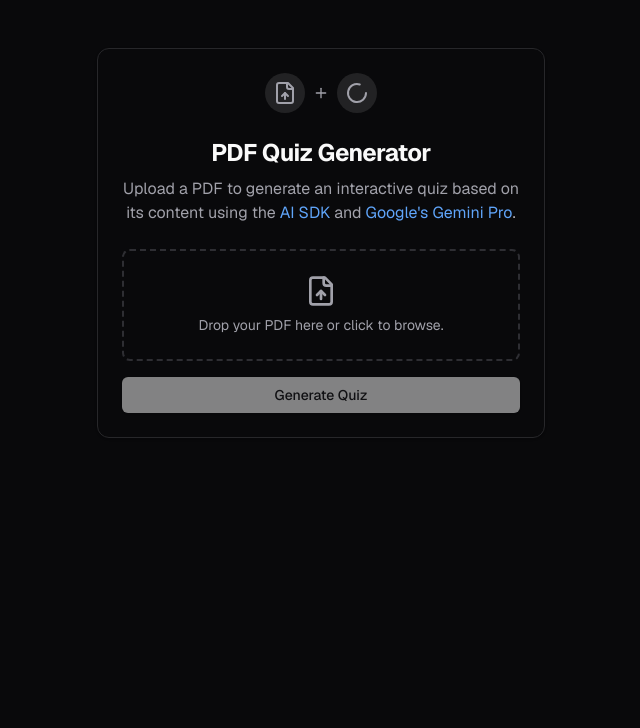
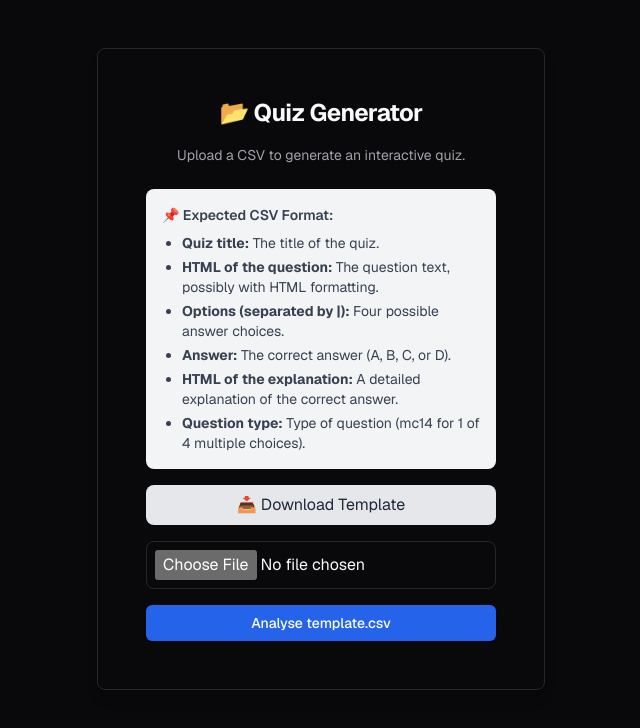
Before and after one commit to moabzomg/question-generator, a Next.js app: page / in a window 1280 px wide. Shown: the top 728 px of the page, without its empty margins (319-959 px from the left). Built offline with nearby package versions, Linux system fonts and the light colour scheme.

Commit message:
added template.csv

```diff
--- a/app/(preview)/layout.tsx
+++ b/app/(preview)/layout.tsx
@@ -7,9 +7,8 @@ import { Geist } from "next/font/google";
 const geist = Geist({ subsets: ["latin"] });
 
 export const metadata: Metadata = {
-  metadataBase: new URL("https://ai-sdk-preview-pdf-support.vercel.app"),
-  title: "PDF Support Preview",
-  description: "Experimental preview of PDF support with the AI SDK",
+  title: "Quiz Generator",
+  description: "Generating quiz from a CSV file",
 };
 
 export default function RootLayout({
--- a/app/(preview)/page.tsx
+++ b/app/(preview)/page.tsx
@@ -1,11 +1,10 @@
 "use client";
 
-import { useState } from "react";
-import { experimental_useObject } from "ai/react";
+import { useEffect, useState } from "react";
 import { questionsSchema } from "@/lib/schemas";
 import { z } from "zod";
 import { toast } from "sonner";
-import { FileUp, Plus, Loader2 } from "lucide-react";
+import { Loader2 } from "lucide-react";
 import { Button } from "@/components/ui/button";
 import {
   Card,
@@ -17,213 +16,190 @@ import {
 } from "@/components/ui/card";
 import { Progress } from "@/components/ui/progress";
 import Quiz from "@/components/quiz";
-import { Link } from "@/components/ui/link";
-import { AnimatePresence, motion } from "framer-motion";
+import Papa from "papaparse";
 
-export default function ChatWithFiles() {
+export default function Files() {
   const [files, setFiles] = useState<File[]>([]);
   const [questions, setQuestions] = useState<z.infer<typeof questionsSchema>>(
     []
   );
-  const [isDragging, setIsDragging] = useState(false);
-  const [title, setTitle] = useState<string>();
-
-  const {
-    submit,
-    object: partialQuestions,
-    isLoading,
-  } = experimental_useObject({
-    api: "/api/generate-quiz",
-    schema: questionsSchema,
-    initialValue: undefined,
-    onError: (error) => {
-      toast.error("Failed to generate quiz. Please try again.");
-      setFiles([]);
-    },
-    onFinish: ({ object }) => {
-      setQuestions(object ?? []);
-    },
-  });
+  const [isLoading, setIsLoading] = useState(false);
+  const [csvChecked, setCsvChecked] = useState(false);
 
   const handleFileChange = (e: React.ChangeEvent<HTMLInputElement>) => {
-    const isSafari = /^((?!chrome|android).)*safari/i.test(navigator.userAgent);
-
-    if (isSafari && isDragging) {
-      toast.error(
-        "Safari does not support drag & drop. Please use the file picker."
-      );
-      return;
-    }
-
     const selectedFiles = Array.from(e.target.files || []);
     const validFiles = selectedFiles.filter(
-      (file) => file.type === "application/pdf" && file.size <= 5 * 1024 * 1024
+      (file) => file.type === "text/csv" && file.size <= 5 * 1024 * 1024
     );
-    console.log(validFiles);
 
     if (validFiles.length !== selectedFiles.length) {
-      toast.error("Only PDF files under 5MB are allowed.");
+      toast.error("Only CSV files under 5MB are allowed.");
     }
 
     setFiles(validFiles);
+    setCsvChecked(false);
   };
 
-  const encodeFileAsBase64 = (file: File): Promise<string> => {
+  const parseCSV = (file: File) => {
     return new Promise((resolve, reject) => {
-      const reader = new FileReader();
-      reader.readAsDataURL(file);
-      reader.onload = () => resolve(reader.result as string);
-      reader.onerror = (error) => reject(error);
+      Papa.parse(file, {
+        complete: (result) => resolve(result.data),
+        error: (error) => reject(error),
+        header: true,
+      });
     });
   };
 
-  const handleSubmitWithFiles = async (e: React.FormEvent<HTMLFormElement>) => {
-    e.preventDefault();
-    const encodedFiles = await Promise.all(
-      files.map(async (file) => ({
-        name: file.name,
-        type: file.type,
-        data: await encodeFileAsBase64(file),
-      }))
-    );
-    submit({ files: encodedFiles });
-    // const generatedTitle = await generateQuizTitle(encodedFiles[0].name);
-    // setTitle(generatedTitle);
+  const clearCSV = () => {
+    setFiles([]);
+    setQuestions([]);
+    setIsLoading(false);
+    setCsvChecked(false);
   };
 
-  const clearPDF = () => {
-    setFiles([]);
-    setQuestions([]);
+  if (questions.length !== 0) {
+    return <Quiz title="Quiz" questions={questions} clearCSV={clearCSV} />;
+  }
+
+  const handleCheckCSV = async (file: File) => {
+    setIsLoading(true);
+    setCsvChecked(false);
+
+    const parsedData = await parseCSV(file);
+    const formattedQuestions = parsedData
+      .map((row: any) => {
+        const title = row["Quiz title"]?.trim();
+        const question = row["HTML of the question"]?.trim();
+        const answer = row["Answer"]?.trim();
+        const options = row["Options, separated by |"]
+          ?.split("|")
+          .map((option) => option.trim());
+        const explanation =
+          row["HTML of the explanation to the answer"]?.trim();
+        const type = row["Question type"]?.trim();
+
+        if (
+          !title ||
+          !question ||
+          !answer ||
+          !options ||
+          options.length !== 4 ||
+          !explanation ||
+          !type
+        ) {
+          return null; // Skip invalid questions
+        }
+
+        return {
+          title,
+          question,
+          answer,
+          options,
+          explanation,
+          type,
+        };
+      })
+      .filter(Boolean); // Remove null values
+
+    setIsLoading(false);
+
+    if (formattedQuestions.length === 0) {
+      toast.error(
+        "No questions found in the CSV. The format might be incorrect. Please check again or use our template."
+      );
+    } else {
+      toast.success(
+        `CSV checked: ${formattedQuestions.length} question(s) found.`
+      );
+      setQuestions(formattedQuestions);
+      setCsvChecked(true);
+    }
   };
 
-  const progress = partialQuestions ? (partialQuestions.length / 4) * 100 : 0;
-
-  if (questions.length === 4) {
-    return (
-      <Quiz title={title ?? "Quiz"} questions={questions} clearPDF={clearPDF} />
-    );
-  }
+  const handleCheckCSVClick = async () => {
+    if (files.length === 0) {
+      // Use the template file if no file is selected
+      const response = await fetch("/template.csv");
+      const fileBlob = await response.blob();
+      const file = new File([fileBlob], "template.csv", { type: "text/csv" });
+      handleCheckCSV(file);
+    } else {
+      handleCheckCSV(files[0]);
+    }
+  };
 
   return (
-    <div
-      className="min-h-[100dvh] w-full flex justify-center"
-      onDragOver={(e) => {
-        e.preventDefault();
-        setIsDragging(true);
-      }}
-      onDragExit={() => setIsDragging(false)}
-      onDragEnd={() => setIsDragging(false)}
-      onDragLeave={() => setIsDragging(false)}
-      onDrop={(e) => {
-        e.preventDefault();
-        setIsDragging(false);
-        console.log(e.dataTransfer.files);
-        handleFileChange({
-          target: { files: e.dataTransfer.files },
-        } as React.ChangeEvent<HTMLInputElement>);
-      }}
-    >
-      <AnimatePresence>
-        {isDragging && (
-          <motion.div
-            className="fixed pointer-events-none dark:bg-zinc-900/90 h-dvh w-dvw z-10 justify-center items-center flex flex-col gap-1 bg-zinc-100/90"
-            initial={{ opacity: 0 }}
-            animate={{ opacity: 1 }}
-            exit={{ opacity: 0 }}
-          >
-            <div>Drag and drop files here</div>
-            <div className="text-sm dark:text-zinc-400 text-zinc-500">
-              {"(PDFs only)"}
-            </div>
-          </motion.div>
-        )}
-      </AnimatePresence>
-      <Card className="w-full max-w-md h-full border-0 sm:border sm:h-fit mt-12">
-        <CardHeader className="text-center space-y-6">
-          <div className="mx-auto flex items-center justify-center space-x-2 text-muted-foreground">
-            <div className="rounded-full bg-primary/10 p-2">
-              <FileUp className="h-6 w-6" />
-            </div>
-            <Plus className="h-4 w-4" />
-            <div className="rounded-full bg-primary/10 p-2">
-              <Loader2 className="h-6 w-6" />
-            </div>
-          </div>
-          <div className="space-y-2">
-            <CardTitle className="text-2xl font-bold">
-              PDF Quiz Generator
-            </CardTitle>
-            <CardDescription className="text-base">
-              Upload a PDF to generate an interactive quiz based on its content
-              using the <Link href="https://sdk.vercel.ai">AI SDK</Link> and{" "}
-              <Link href="https://sdk.vercel.ai/providers/ai-sdk-providers/google-generative-ai">
-                Google&apos;s Gemini Pro
-              </Link>
-              .
-            </CardDescription>
-          </div>
+    <div className="min-h-[100dvh] w-full flex justify-center">
+      <Card className="w-full max-w-md h-full border-0 sm:border sm:h-fit mt-12 p-6 shadow-lg rounded-lg">
+        <CardHeader className="text-center space-y-4">
+          <CardTitle className="text-2xl font-bold">
+            📂 Quiz Generator
+          </CardTitle>
+          <CardDescription>
+            Upload a CSV to generate an interactive quiz.
+          </CardDescription>
         </CardHeader>
         <CardContent>
-          <form onSubmit={handleSubmitWithFiles} className="space-y-4">
-            <div
-              className={`relative flex flex-col items-center justify-center border-2 border-dashed border-muted-foreground/25 rounded-lg p-6 transition-colors hover:border-muted-foreground/50`}
+          <div className="bg-gray-100 p-4 rounded-lg text-left text-sm text-gray-700">
+            <p className="font-semibold mb-2">📌 Expected CSV Format:</p>
+            <ul className="list-disc pl-5 space-y-1">
+              <li>
+                <b>Quiz title:</b> The title of the quiz.
+              </li>
+              <li>
+                <b>HTML of the question:</b> The question text, possibly with
+                HTML formatting.
+              </li>
+              <li>
+                <b>Options (separated by |):</b> Four possible answer choices.
+              </li>
+              <li>
+                <b>Answer:</b> The correct answer (A, B, C, or D).
+              </li>
+              <li>
+                <b>HTML of the explanation:</b> A detailed explanation of the
+                correct answer.
+              </li>
+              <li>
+                <b>Question type:</b> Type of question (mc14 for 1 of 4 multiple
+                choices).
+              </li>
+            </ul>
+          </div>
+          <div className="mt-4">
+            <a
+              href="/template.csv"
+              download
+              className="w-full bg-gray-200 text-gray-800 px-4 py-2 rounded-lg hover:bg-gray-300 transition-all text-center block"
             >
+              📥 Download Template
+            </a>
+          </div>
+          <form className="space-y-4 mt-4">
+            <label className="block">
               <input
                 type="file"
                 onChange={handleFileChange}
-                accept="application/pdf"
-                className="absolute inset-0 opacity-0 cursor-pointer"
+                accept=".csv"
+                className="w-full p-2 border rounded-lg focus:ring focus:ring-blue-300"
               />
-              <FileUp className="h-8 w-8 mb-2 text-muted-foreground" />
-              <p className="text-sm text-muted-foreground text-center">
-                {files.length > 0 ? (
-                  <span className="font-medium text-foreground">
-                    {files[0].name}
-                  </span>
-                ) : (
-                  <span>Drop your PDF here or click to browse.</span>
-                )}
-              </p>
-            </div>
+            </label>
             <Button
-              type="submit"
-              className="w-full"
-              disabled={files.length === 0}
+              type="button"
+              className="w-full bg-blue-600 text-white hover:bg-blue-700 transition-all"
+              onClick={handleCheckCSVClick}
             >
               {isLoading ? (
-                <span className="flex items-center space-x-2">
-                  <Loader2 className="h-4 w-4 animate-spin" />
-                  <span>Generating Quiz...</span>
-                </span>
+                <Loader2 className="h-4 w-4 animate-spin" />
               ) : (
-                "Generate Quiz"
+                `Analyse ${files.length > 0 ? files[0].name : "template.csv"}`
               )}
             </Button>
           </form>
         </CardContent>
         {isLoading && (
-          <CardFooter className="flex flex-col space-y-4">
-            <div className="w-full space-y-1">
-              <div className="flex justify-between text-sm text-muted-foreground">
-                <span>Progress</span>
-                <span>{Math.round(progress)}%</span>
-              </div>
-              <Progress value={progress} className="h-2" />
-            </div>
-            <div className="w-full space-y-2">
-              <div className="grid grid-cols-6 sm:grid-cols-4 items-center space-x-2 text-sm">
-                <div
-                  className={`h-2 w-2 rounded-full ${
-                    isLoading ? "bg-yellow-500/50 animate-pulse" : "bg-muted"
-                  }`}
-                />
-                <span className="text-muted-foreground text-center col-span-4 sm:col-span-2">
-                  {partialQuestions
-                    ? `Generating question ${partialQuestions.length + 1} of 4`
-                    : "Analyzing PDF content"}
-                </span>
-              </div>
-            </div>
+          <CardFooter>
+            <Progress value={50} className="h-2 bg-blue-300" />
           </CardFooter>
         )}
       </Card>
```
Also changed, not shown: components/quiz-overview.tsx (+38 -22 lines), components/quiz.tsx (+30 -17 lines), lib/schemas.ts (+11 -7 lines), app/(preview)/twitter-image.png (deleted), public/template.csv (added), 1 other file (tests, documents, lock files or other folders).
